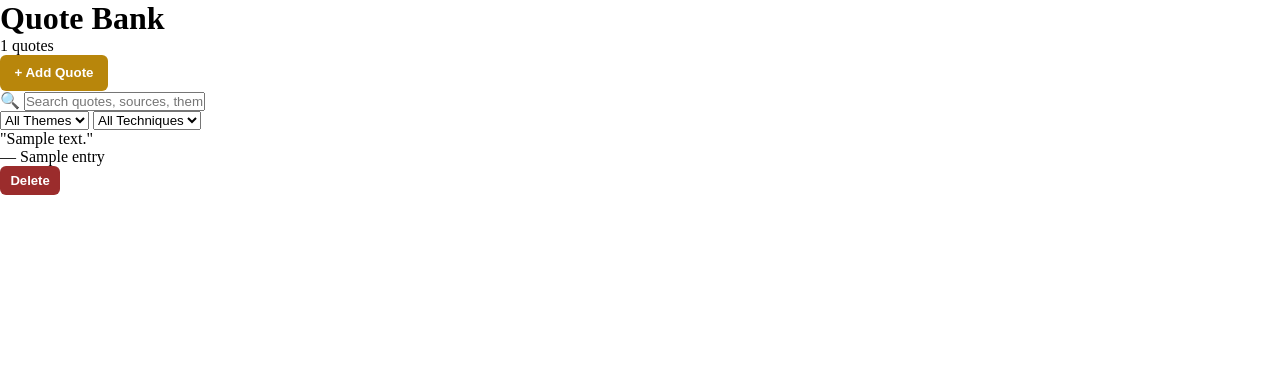
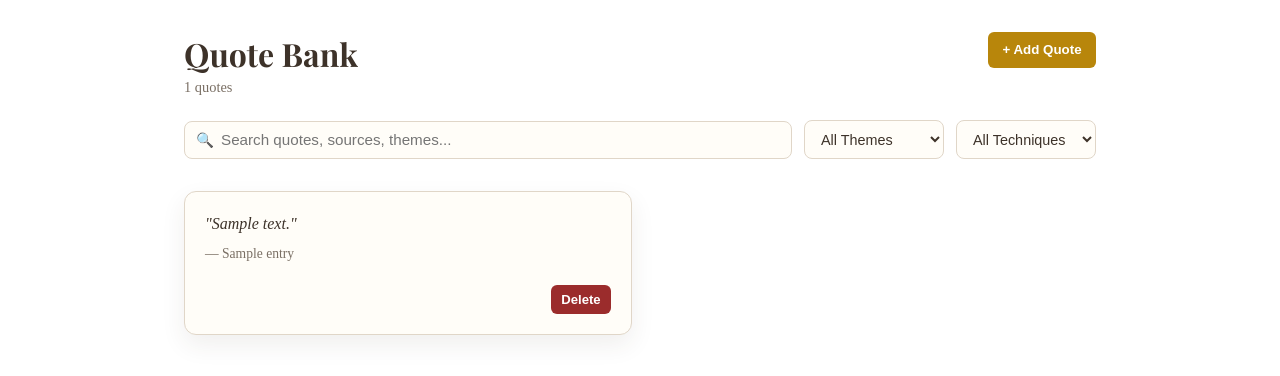
Before and after one commit to sz-747/Glint, a Flask app: page /quotes in a window 1280 px wide. Shown: the part 71-447 px from the top of the page. Run offline with Flask 3, Linux system fonts and the light colour scheme; a user stored in the database is signed in; tables that the repository leaves empty hold one stand-in row (values such as "Sample post").

Commit message:
feat: add styles for Quote Bank page and hovered tab

```diff
--- a/static/style.css
+++ b/static/style.css
@@ -1659,3 +1659,299 @@
   width: auto;
   margin-top: 0;
 }
+
+/* ============================================
+   Quote Bank Page
+   ============================================ */
+
+.container-quote-bank {
+  max-width: 960px;
+  margin: 0 auto;
+  padding: 2rem 1.5rem;
+}
+
+.qb-header {
+  display: flex;
+  justify-content: space-between;
+  align-items: flex-start;
+  margin-bottom: 1.5rem;
+}
+
+.qb-title {
+  font-family: 'Playfair Display', serif;
+  font-size: 2rem;
+  color: var(--text-main);
+}
+
+.qb-count {
+  color: var(--text-muted);
+  font-size: 0.9rem;
+  margin-top: 0.25rem;
+}
+
+.qb-controls {
+  display: flex;
+  gap: 0.75rem;
+  align-items: center;
+  margin-bottom: 1rem;
+  flex-wrap: wrap;
+}
+
+.qb-search-wrap {
+  flex: 1;
+  min-width: 200px;
+  position: relative;
+}
+
+.qb-search-icon {
+  position: absolute;
+  left: 12px;
+  top: 50%;
+  transform: translateY(-50%);
+  font-size: 0.9rem;
+  color: var(--text-muted);
+  pointer-events: none;
+}
+
+.qb-search {
+  width: 100%;
+  padding: 0.6rem 0.75rem 0.6rem 2.25rem;
+  border: 1px solid var(--border);
+  border-radius: 8px;
+  background: var(--bg-card);
+  color: var(--text-main);
+  font-size: 0.95rem;
+}
+
+.qb-search:focus {
+  outline: none;
+  border-color: var(--brand);
+}
+
+.qb-filter-select {
+  padding: 0.6rem 0.75rem;
+  border: 1px solid var(--border);
+  border-radius: 8px;
+  background: var(--bg-card);
+  color: var(--text-main);
+  font-size: 0.9rem;
+  cursor: pointer;
+  min-width: 140px;
+}
+
+.qb-filter-select:focus {
+  outline: none;
+  border-color: var(--brand);
+}
+
+.qb-active-tags {
+  display: flex;
+  gap: 0.5rem;
+  flex-wrap: wrap;
+  margin-bottom: 1rem;
+}
+
+.qb-chip {
+  display: inline-flex;
+  align-items: center;
+  gap: 0.35rem;
+  padding: 0.3rem 0.7rem;
+  border-radius: 20px;
+  background: rgba(184, 134, 11, 0.12);
+  color: var(--brand-dark);
+  font-size: 0.8rem;
+  border: 1px solid rgba(184, 134, 11, 0.25);
+}
+
+.qb-chip button {
+  background: none;
+  border: none;
+  color: var(--brand-dark);
+  cursor: pointer;
+  font-size: 1rem;
+  line-height: 1;
+  padding: 0;
+}
+
+.qb-grid {
+  display: grid;
+  grid-template-columns: repeat(2, 1fr);
+  gap: 1rem;
+}
+
+.qb-card {
+  background: var(--bg-card);
+  border: 1px solid var(--border);
+  border-radius: 12px;
+  padding: 1.25rem;
+  box-shadow: var(--shadow-soft);
+  display: flex;
+  flex-direction: column;
+  gap: 0.6rem;
+  position: relative;
+  transition: border-color 0.2s;
+}
+
+.qb-card:hover {
+  border-color: var(--brand);
+}
+
+.qb-card-quote {
+  font-style: italic;
+  font-size: 1rem;
+  line-height: 1.5;
+  color: var(--text-main);
+}
+
+.qb-card-source {
+  font-size: 0.85rem;
+  color: var(--text-muted);
+}
+
+.qb-card-tags {
+  display: flex;
+  flex-wrap: wrap;
+  gap: 0.4rem;
+  margin-top: 0.25rem;
+}
+
+.qb-tag {
+  display: inline-block;
+  padding: 0.2rem 0.6rem;
+  border-radius: 4px;
+  font-size: 0.75rem;
+  font-weight: 600;
+}
+
+.qb-tag-theme {
+  background: rgba(184, 134, 11, 0.15);
+  color: var(--brand-dark);
+  border: 1px solid rgba(184, 134, 11, 0.3);
+}
+
+.qb-tag-technique {
+  background: rgba(39, 103, 73, 0.12);
+  color: var(--success);
+  border: 1px solid rgba(39, 103, 73, 0.25);
+}
+
+.qb-card-delete {
+  margin-top: auto;
+  text-align: right;
+}
+
+@media (max-width: 640px) {
+  .qb-grid {
+    grid-template-columns: 1fr;
+  }
+
+  .qb-controls {
+    flex-direction: column;
+  }
+
+  .qb-search-wrap {
+    width: 100%;
+  }
+
+  .qb-filter-select {
+    width: 100%;
+  }
+}
+
+/* Quote Bank Modal */
+
+.qb-modal-overlay {
+  position: fixed;
+  inset: 0;
+  background: rgba(0, 0, 0, 0.5);
+  display: flex;
+  align-items: center;
+  justify-content: center;
+  z-index: 1000;
+}
+
+.qb-modal-overlay[hidden] {
+  display: none;
+}
+
+.qb-modal {
+  background: var(--bg-card);
+  border: 1px solid var(--border);
+  border-radius: 12px;
+  padding: 2rem;
+  width: 100%;
+  max-width: 540px;
+  box-shadow: 0 20px 60px rgba(0, 0, 0, 0.15);
+}
+
+.qb-modal-header {
+  display: flex;
+  justify-content: space-between;
+  align-items: center;
+  margin-bottom: 1.5rem;
+}
+
+.qb-modal-header h2 {
+  font-size: 1.3rem;
+  color: var(--text-main);
+  margin: 0;
+}
+
+.qb-modal-close {
+  background: none;
+  border: none;
+  font-size: 1.5rem;
+  color: var(--text-muted);
+  cursor: pointer;
+  line-height: 1;
+  padding: 0;
+}
+
+.qb-modal-close:hover {
+  color: var(--text-main);
+}
+
+.qb-modal label {
+  display: block;
+  font-size: 0.75rem;
+  font-weight: 700;
+  letter-spacing: 0.05em;
+  color: var(--text-muted);
+  margin-bottom: 0.4rem;
+}
+
+.qb-modal .text-muted {
+  font-weight: 400;
+  letter-spacing: 0;
+}
+
+.qb-modal-row {
+  display: flex;
+  gap: 1rem;
+}
+
+.qb-modal-row .form-group {
+  flex: 1;
+}
+
+.qb-modal-actions {
+  display: flex;
+  justify-content: flex-end;
+  gap: 0.75rem;
+  margin-top: 1.5rem;
+}
+
+.btn-secondary {
+  background: transparent;
+  color: var(--text-muted);
+  border: none;
+  padding: 0.6rem 1.2rem;
+  border-radius: 6px;
+  cursor: pointer;
+  font-size: 0.95rem;
+}
+
+.btn-secondary:hover {
+  color: var(--text-main);
+  background: var(--bg-panel);
+}
```
